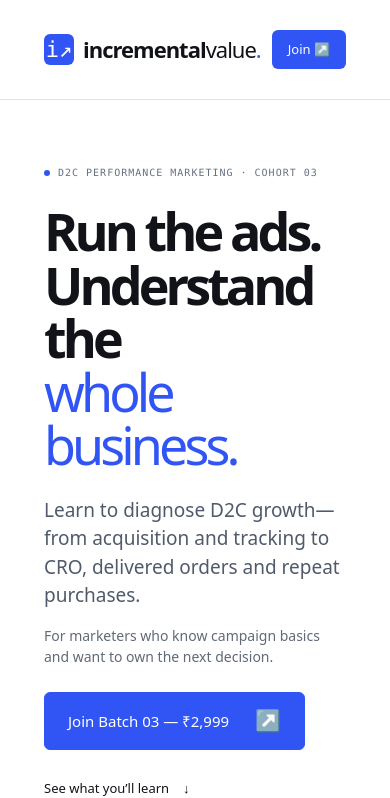
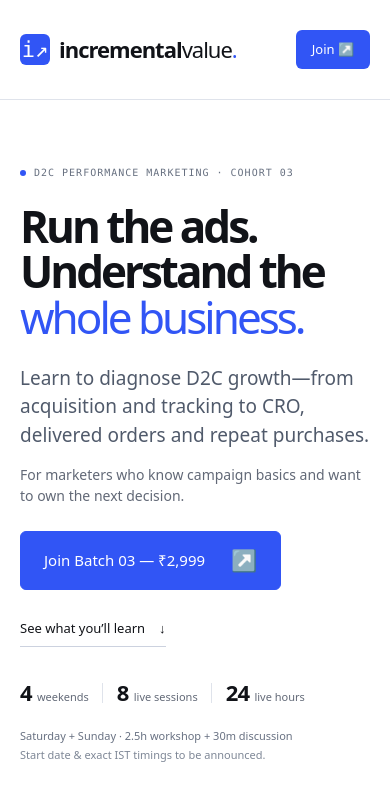
Before and after one commit to Deepakd25k/cohort_incrementalvalue_in, a React (Vite) app: page / in a window 390 px wide. Shown: the top 798 px of the page. Built offline with nearby package versions, Linux system fonts and the light colour scheme.

Commit message:
style: fix mobile horizontal padding and force stats into a single row

```diff
--- a/src/components/Hero.jsx
+++ b/src/components/Hero.jsx
@@ -15,7 +15,7 @@ export default function Hero() {
           </div>
 
           {/* Headline */}
-          <h1 className="font-bold text-[clamp(52px,5.65vw,76px)] leading-[1.03] tracking-[-3.9px] mt-[23px] mb-[24px]">
+          <h1 className="font-bold text-[44px] md:text-[clamp(52px,5.65vw,76px)] leading-[1.03] tracking-[-3px] md:tracking-[-3.9px] mt-[23px] mb-[24px]">
             Run the ads.<br/>
             Understand the<br/>
             <span className="text-blue font-normal not-italic">whole business.</span>
@@ -44,22 +44,22 @@ export default function Hero() {
           </div>
 
           {/* Course Facts */}
-          <div className="flex flex-wrap items-baseline gap-[25px] mt-[29px] mb-[18px]">
-            <div className="flex items-baseline pr-[25px] relative">
-              <span className="text-[27px] font-bold tracking-[-0.7px]">4</span>
-              <span className="text-[12px] text-muted ml-[7px]">weekends</span>
-              <div className="hidden lg:block absolute right-0 top-1/2 -translate-y-1/2 w-px h-[27px] bg-borders"></div>
+          <div className="flex flex-row items-baseline gap-[14px] sm:gap-[25px] mt-[29px] mb-[18px]">
+            <div className="flex items-baseline pr-[14px] sm:pr-[25px] relative">
+              <span className="text-[22px] sm:text-[27px] font-bold tracking-[-0.7px]">4</span>
+              <span className="text-[11px] sm:text-[12px] text-muted ml-[5px] sm:ml-[7px]">weekends</span>
+              <div className="absolute right-0 top-1/2 -translate-y-1/2 w-px h-[20px] sm:h-[27px] bg-borders"></div>
             </div>
 
-            <div className="flex items-baseline pr-[25px] relative">
-              <span className="text-[27px] font-bold tracking-[-0.7px]">8</span>
-              <span className="text-[12px] text-muted ml-[7px]">live sessions</span>
-              <div className="hidden lg:block absolute right-0 top-1/2 -translate-y-1/2 w-px h-[27px] bg-borders"></div>
+            <div className="flex items-baseline pr-[14px] sm:pr-[25px] relative">
+              <span className="text-[22px] sm:text-[27px] font-bold tracking-[-0.7px]">8</span>
+              <span className="text-[11px] sm:text-[12px] text-muted ml-[5px] sm:ml-[7px]">live sessions</span>
+              <div className="absolute right-0 top-1/2 -translate-y-1/2 w-px h-[20px] sm:h-[27px] bg-borders"></div>
             </div>
 
             <div className="flex items-baseline">
-              <span className="text-[27px] font-bold tracking-[-0.7px]">24</span>
-              <span className="text-[12px] text-muted ml-[7px]">live hours</span>
+              <span className="text-[22px] sm:text-[27px] font-bold tracking-[-0.7px]">24</span>
+              <span className="text-[11px] sm:text-[12px] text-muted ml-[5px] sm:ml-[7px]">live hours</span>
             </div>
           </div>
 
--- a/src/index.css
+++ b/src/index.css
@@ -26,7 +26,19 @@ body {
   -moz-osx-font-smoothing: grayscale;
 }
 
-/* Custom hero grid definition for cleaner HTML class lists */
+.page-container {
+  width: 100%;
+  padding-inline: 20px;
+  margin-inline: auto;
+}
+
+@media (min-width: 768px) {
+  .page-container {
+    width: min(1160px, calc(100% - 88px));
+    padding-inline: 0;
+  }
+}
+
 .hero-grid {
   display: flex;
   flex-direction: column;
@@ -39,8 +51,3 @@ body {
     column-gap: 62px;
   }
 }
-
-.page-container {
-  width: min(1160px, calc(100% - 88px));
-  margin-inline: auto;
-}
```
Also changed, not shown: 4 other files (tests, documents, lock files or other folders).
